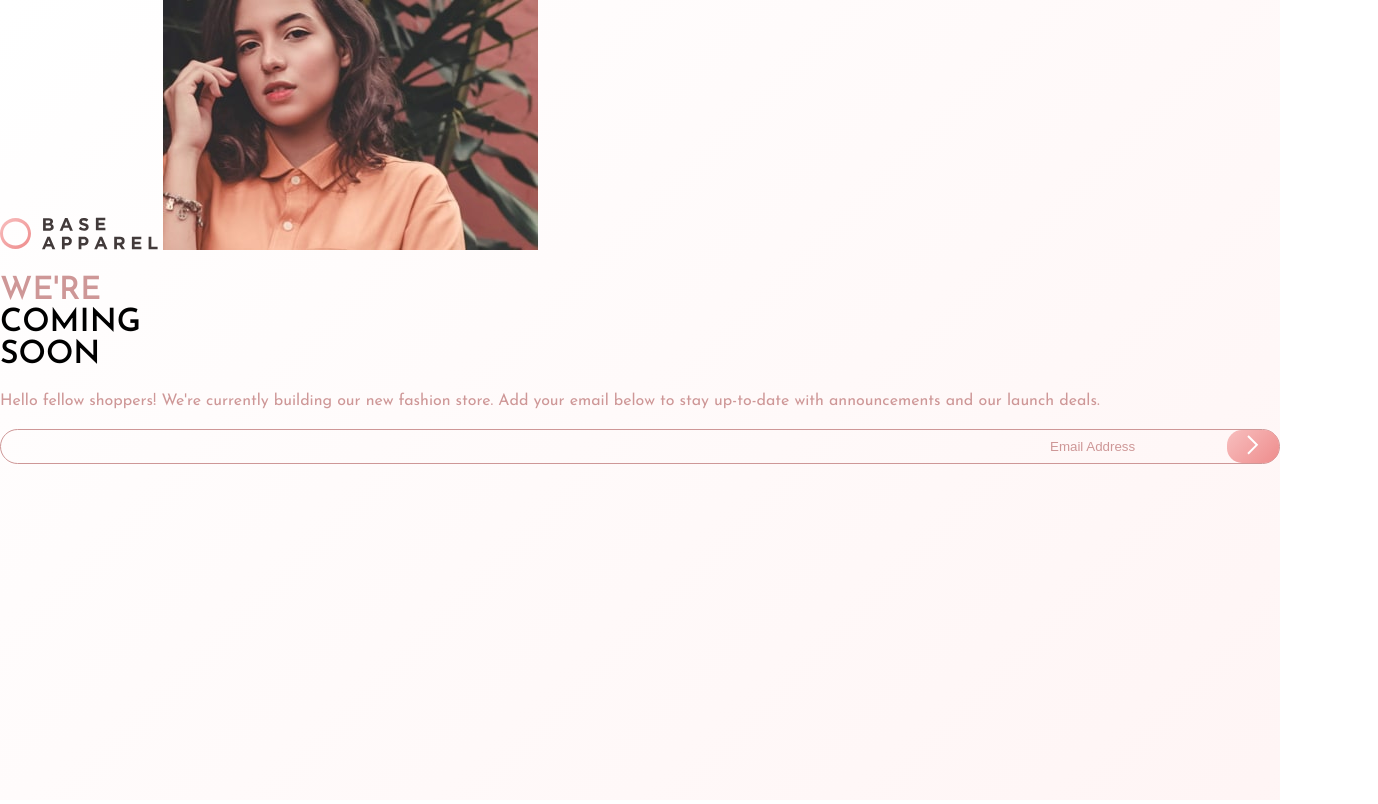
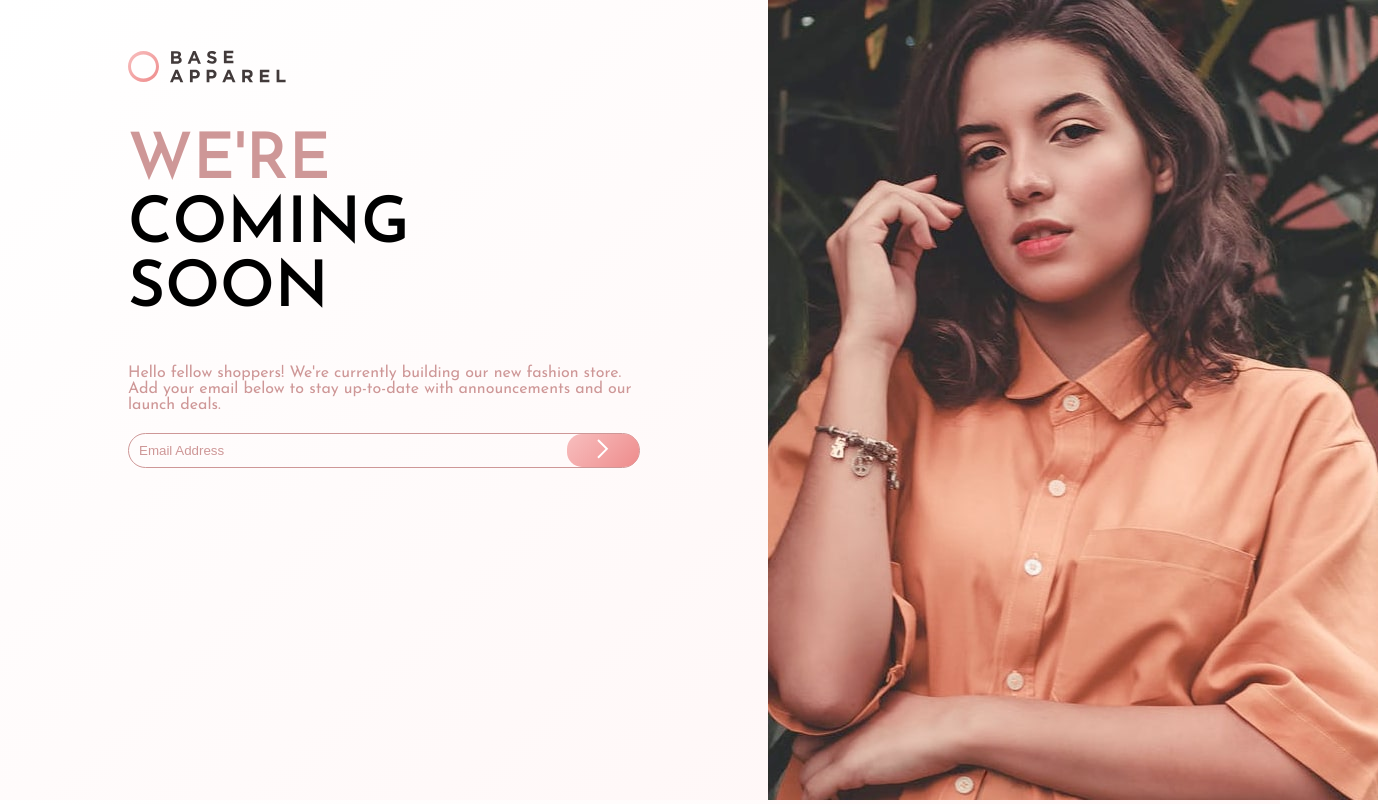
Before and after one commit to Jitesh117/base-apparel-frontend-mentor, a plain HTML site: page index.html in a window 1280 px wide. Shown: the whole page, 1378 px wide, since content can reach past the window. Drawn offline with Linux system fonts and the light colour scheme.

Commit message:
completed the desktop version

```diff
--- a/index.html
+++ b/index.html
@@ -20,9 +20,12 @@
 <body>
 
   <main>
+   <div class="left">
+    <div class="logo">
       <a href="#"> <img id="logo" src="./images/logo.svg" alt=""></a>
       <img  id="mobile" src="./images/hero-mobile.jpg" alt="">
 
+     </div>
       <div class="text">
         <h1><span class="orange">WE'RE</span><br> COMING <br> SOON</h1>
 
@@ -37,12 +40,18 @@
          <input type="text" name="text1" placeholder="Email Address" required ">
        </form>
       </div>
-    <img src="./images/icon-error.svg" id="none" alt="">
+      <div class="button">
+        <img class="wrong" src="./images/icon-error.svg" id="none" alt="">
       <button onclick="ValidateEmail(document.form1.text1)"><img src="./images/icon-arrow.svg" alt=""></button>
+      </div>
     </div>
     <div id="nonetext">
       Please provide a valid email
     </div>
+      </div>
+   </div>
+    <div class="desktop">
+      <img id = 'desktop'src="./images/hero-desktop.jpg" alt="">
     </div>
   </main>
 
--- a/script.js
+++ b/script.js
@@ -5,15 +5,14 @@ let nonetext = document.getElementById('nonetext');
 var mailformat = /^\w+([\.-]?\w+)*@\w+([\.-]?\w+)*(\.\w{2,3})+$/;
 if(inputText.value.match(mailformat))
 {
-alert("Valid email address!");
 document.form1.text1.focus();
 none.style.display = 'none';
-none.style.display = 'none'
+nonetext.style.display = 'none';
+
 return true;
 }
 else
 {
-alert("You have entered an invalid email address!");
 document.form1.text1.focus();
 none.style.display= 'inherit';
 nonetext.style.display= 'inherit';
--- a/style.css
+++ b/style.css
@@ -14,11 +14,14 @@ body{
     margin: 0;
     padding: 0;
     height: 100vh;
+    width: 100vw;
     font-family: 'Josefin Sans', sans-serif;
     background-image: linear-gradient(135deg,hsl(0, 0%, 100%),  hsl(0, 100%, 98%));
-    /* overflow-x: hidden; */
+    /* overflow-y: hidden; */
 }
-
+.wrong{
+    /* padding-left: 70%; */
+}
 .orange{
     color: var(--orange);
 }
@@ -26,7 +29,7 @@ body{
     /* padding: 10px 0; */
     display: flex;
     margin-top: 20px;
-    justify-content: flex-end;
+
     border: 1px solid var(--orange);
     border-radius: 25px;
     align-items: center;
@@ -34,14 +37,25 @@ body{
 button{
     background-image: linear-gradient(135deg,  hsl(0, 80%, 86%),  hsl(0, 74%, 74%));
     border-style: none;
-    padding: 5px 20px;
+    padding: 5px 30px;
     border-radius: 15px;
     cursor: pointer;
+    /* margin-left: auto; */
+}
+.button{
+    margin-left: auto;
+    display: flex;
+    /* width: 20%; */
+}
+.wrong{
+    padding: 5px 10px ;
+
 }
 button:hover{
     /* opacity: 0.6; */
     box-shadow: 5px 5px 25px grey;
 }
+
 input[type=text]
 {
     color:var(--orange);
@@ -52,9 +66,13 @@ input[type=text]
     border-style: none;
     background-color: inherit;
     width: 100%;
+    padding-right: 300px
 }
 input[type=text]::placeholder{
     color: var(--orange);
+}
+input[type=text]:focus{
+    outline: none;
 }
 #none{
     display: none;
@@ -66,11 +84,16 @@ input[type=text]::placeholder{
     font-size: 12px;
     padding-top: 10px;
 }
+
 @media screen and (max-width: 600px) {
 
     #mobile{
         width: 100%;
         height: auto;
+    }
+    #desktop{
+        display: none;
+
     }
     #logo{
         padding: 10px;
@@ -81,4 +104,35 @@ input[type=text]::placeholder{
 
         width: 100%;
     }
+
+    .button{
+        padding-left: 200px;
+    }
 }
+@media screen and (min-width:601px){
+    h1{
+        font-size: 64px;
+    }
+    .desktop{
+        width: 40%;
+
+    }
+    #desktop{
+        display: initial;
+        /* width: 100%; */
+    }
+    #mobile{
+        display: none;
+    }
+    main{
+        display: flex;
+        width: 100%;
+    }
+    .left{
+        display: flex;
+        flex-direction: column;
+        padding: 50px 10%;
+        /* width: 60%; */
+    }
+
+}
```
Also changed, not shown: images/apparel-screenshot.png (added), 1 other file. Lines whose indentation alone changed are shown as unchanged.
